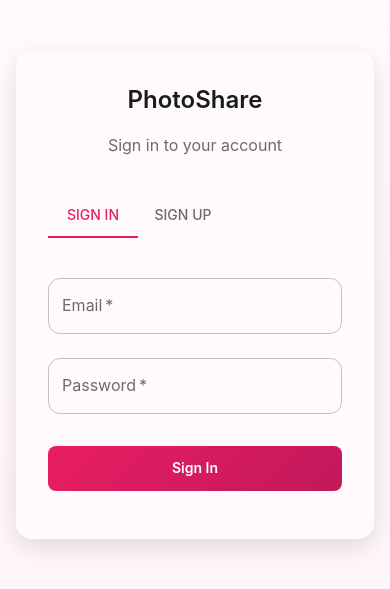
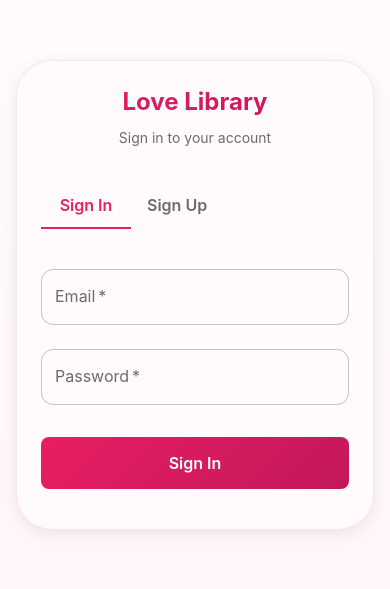
Before and after one commit to PhycxsV/Love_Library, a React (Vite) app in the folder web/: page /auth in a window 390 px wide. Shown: the part 127-716 px from the top of the page. Built offline with nearby package versions, Linux system fonts and the light colour scheme.

Commit message:
Complete UI redesign: enhance AuthPage and ProfilePage with modern responsive design, improve typography and spacing consistency

```diff
--- a/web/src/pages/AuthPage.tsx
+++ b/web/src/pages/AuthPage.tsx
@@ -102,16 +102,62 @@ export default function AuthPage() {
         py: 4,
       }}
     >
-      <Container maxWidth="sm">
-        <Paper elevation={3} sx={{ p: 4, backgroundColor: '#FFFBFD' }}>
-        <Typography variant="h4" component="h1" gutterBottom align="center" sx={{ mb: 2 }}>
-          PhotoShare
+      <Container maxWidth="sm" sx={{ px: { xs: 2, sm: 3 } }}>
+        <Paper
+          elevation={0}
+          sx={{
+            p: { xs: 3, sm: 4, md: 5 },
+            backgroundColor: '#FFFBFD',
+            borderRadius: 3,
+            border: '1px solid rgba(233, 30, 99, 0.1)',
+          }}
+        >
+        <Typography
+          variant="h4"
+          component="h1"
+          gutterBottom
+          align="center"
+          sx={{
+            mb: 1,
+            fontWeight: 700,
+            background: 'linear-gradient(135deg, #E91E63 0%, #C2185B 100%)',
+            WebkitBackgroundClip: 'text',
+            WebkitTextFillColor: 'transparent',
+            backgroundClip: 'text',
+          }}
+        >
+          Love Library
         </Typography>
-        <Typography variant="body1" align="center" color="text.secondary" sx={{ mb: 4 }}>
+        <Typography
+          variant="body1"
+          align="center"
+          sx={{
+            mb: 4,
+            color: '#6B6B6B',
+            fontSize: { xs: '0.875rem', sm: '1rem' },
+          }}
+        >
           {isLogin ? 'Sign in to your account' : 'Create a new account'}
         </Typography>
 
-        <Tabs value={isLogin ? 0 : 1} onChange={handleTabChange} sx={{ mb: 3 }}>
+        <Tabs
+          value={isLogin ? 0 : 1}
+          onChange={handleTabChange}
+          sx={{
+            mb: 3,
+            '& .MuiTab-root': {
+              textTransform: 'none',
+              fontWeight: 600,
+              fontSize: '1rem',
+            },
+            '& .Mui-selected': {
+              color: '#E91E63',
+            },
+            '& .MuiTabs-indicator': {
+              backgroundColor: '#E91E63',
+            },
+          }}
+        >
           <Tab label="Sign In" />
           <Tab label="Sign Up" />
         </Tabs>
@@ -161,7 +207,14 @@ export default function AuthPage() {
             type="submit"
             fullWidth
             variant="contained"
-            sx={{ mt: 3, mb: 2 }}
+            size="large"
+            sx={{
+              mt: 3,
+              mb: 2,
+              py: 1.5,
+              fontSize: '1rem',
+              fontWeight: 600,
+            }}
             disabled={loading}
           >
             {isLogin ? 'Sign In' : 'Sign Up'}
--- a/web/src/pages/LibraryDetailPage.tsx
+++ b/web/src/pages/LibraryDetailPage.tsx
@@ -531,7 +531,7 @@ export default function LibraryDetailPage() {
                   textAlign: 'center',
                 }}
               >
-                <Typography variant="h5" sx={{ fontWeight: 700, color: '#3E2723' }}>
+                <Typography variant="h5" sx={{ fontWeight: 700, color: '#1A1A1A' }}>
                   Photos
                 </Typography>
               </Paper>
@@ -546,7 +546,7 @@ export default function LibraryDetailPage() {
                 }}
               >
                 <Box sx={{ display: 'flex', justifyContent: 'space-between', alignItems: 'center', flexWrap: 'wrap', gap: 2 }}>
-                  <Typography variant="h5" sx={{ fontWeight: 700, color: '#3E2723' }}>
+                  <Typography variant="h5" sx={{ fontWeight: 700, color: '#1A1A1A' }}>
                     Photos
                   </Typography>
                   <Button
@@ -581,7 +581,7 @@ export default function LibraryDetailPage() {
                 }}
               >
                 <CollectionsIcon sx={{ fontSize: 80, color: '#E91E63', opacity: 0.5, mb: 2 }} />
-                <Typography variant="h6" sx={{ fontWeight: 600, mb: 1, color: '#3E2723' }}>
+                <Typography variant="h6" sx={{ fontWeight: 600, mb: 1, color: '#1A1A1A' }}>
                   No photos yet
                 </Typography>
                 <Typography variant="body1" color="text.secondary" sx={{ mb: 3 }}>
@@ -688,7 +688,7 @@ export default function LibraryDetailPage() {
                 }}
               >
                 <FavoriteBorderIcon sx={{ fontSize: 64, color: '#E91E63', opacity: 0.3, mb: 2 }} />
-                <Typography variant="h6" sx={{ fontWeight: 600, mb: 1, color: '#3E2723' }}>
+                <Typography variant="h6" sx={{ fontWeight: 600, mb: 1, color: '#1A1A1A' }}>
                   No heart messages yet
                 </Typography>
                 <Typography variant="body2" color="text.secondary" sx={{ mb: 3 }}>
@@ -800,7 +800,7 @@ export default function LibraryDetailPage() {
                               {message.user.username.charAt(0).toUpperCase()}
                             </Avatar>
                             <Box sx={{ flex: 1 }}>
-                              <Typography variant="subtitle2" sx={{ fontWeight: 600, color: '#3E2723' }}>
+                              <Typography variant="subtitle2" sx={{ fontWeight: 600, color: '#1A1A1A' }}>
                                 {message.user.username}
                               </Typography>
                               <Typography variant="caption" color="text.secondary">
@@ -821,7 +821,7 @@ export default function LibraryDetailPage() {
                             <Typography
                               variant="body1"
                               sx={{
-                                color: '#3E2723',
+                                color: '#1A1A1A',
                                 lineHeight: 1.6,
                                 wordBreak: 'break-word',
                                 display: isExpanded ? 'block' : '-webkit-box',
@@ -909,7 +909,7 @@ export default function LibraryDetailPage() {
                 <Box sx={{ display: 'flex', flexDirection: 'column', gap: 3, pt: 2 }}>
                   {/* Recipient Selection */}
                   <Box>
-                    <Typography variant="subtitle2" sx={{ mb: 1.5, fontWeight: 600, color: '#3E2723' }}>
+                    <Typography variant="subtitle2" sx={{ mb: 1.5, fontWeight: 600, color: '#1A1A1A' }}>
                       Choose Recipients
                     </Typography>
                     {library && library.members && (
@@ -1005,7 +1005,7 @@ export default function LibraryDetailPage() {
               p: 3,
             }}
           >
-            <Typography variant="h5" sx={{ fontWeight: 700, color: '#3E2723', mb: 3 }}>
+            <Typography variant="h5" sx={{ fontWeight: 700, color: '#1A1A1A', mb: 3 }}>
               Library Members
             </Typography>
             {library && library.members && library.members.length > 0 ? (
@@ -1061,7 +1061,7 @@ export default function LibraryDetailPage() {
                         {member.user.username?.charAt(0).toUpperCase() || 'U'}
                       </Avatar>
                       <Box sx={{ flex: 1 }}>
-                        <Typography variant="body1" sx={{ fontWeight: 600, color: '#3E2723' }}>
+                        <Typography variant="body1" sx={{ fontWeight: 600, color: '#1A1A1A' }}>
                           {member.user.username}
                         </Typography>
                         <Typography variant="body2" color="text.secondary">
@@ -1307,7 +1307,7 @@ export default function LibraryDetailPage() {
                       borderRight: { md: '1px solid rgba(0,0,0,0.12)' },
                     }}
                   >
-                    <Typography variant="body1" sx={{ color: '#3E2723', lineHeight: 1.6 }}>
+                    <Typography variant="body1" sx={{ color: '#1A1A1A', lineHeight: 1.6 }}>
                       {selectedPhoto.description}
                     </Typography>
                   </Box>
@@ -1549,7 +1549,7 @@ export default function LibraryDetailPage() {
                     <Typography
                       variant="body1"
                       sx={{
-                        color: '#3E2723',
+                        color: '#1A1A1A',
                         lineHeight: 2,
                         fontSize: '1.15rem',
                         mb: 3,
--- a/web/src/pages/ProfilePage.tsx
+++ b/web/src/pages/ProfilePage.tsx
@@ -111,8 +111,9 @@ export default function ProfilePage() {
           elevation={0}
           sx={{
             backgroundColor: '#FFFBFD',
-            borderRadius: 2,
-            p: 4,
+            borderRadius: 3,
+            p: { xs: 3, sm: 4 },
+            border: '1px solid rgba(233, 30, 99, 0.1)',
           }}
         >
           <Box sx={{ display: 'flex', flexDirection: 'column', alignItems: 'center', mb: 4 }}>
@@ -120,11 +121,12 @@ export default function ProfilePage() {
               <Avatar
                 src={user?.profilePhoto}
                 sx={{
-                  width: 120,
-                  height: 120,
+                  width: { xs: 100, sm: 120 },
+                  height: { xs: 100, sm: 120 },
                   bgcolor: '#E91E63',
-                  fontSize: 48,
+                  fontSize: { xs: 40, sm: 48 },
                   fontWeight: 600,
+                  boxShadow: '0px 8px 24px rgba(233, 30, 99, 0.3)',
                 }}
               >
                 {user?.username?.charAt(0).toUpperCase()}
@@ -179,13 +181,14 @@ export default function ProfilePage() {
             <Button
               variant="contained"
               fullWidth
+              size="large"
               onClick={handleSave}
               disabled={loading || !username.trim()}
               sx={{
-                backgroundColor: '#E91E63',
-                '&:hover': { backgroundColor: '#C2185B' },
                 py: 1.5,
                 mt: 2,
+                fontSize: '1rem',
+                fontWeight: 600,
               }}
             >
               {loading ? <CircularProgress size={24} color="inherit" /> : 'Save Changes'}
```
